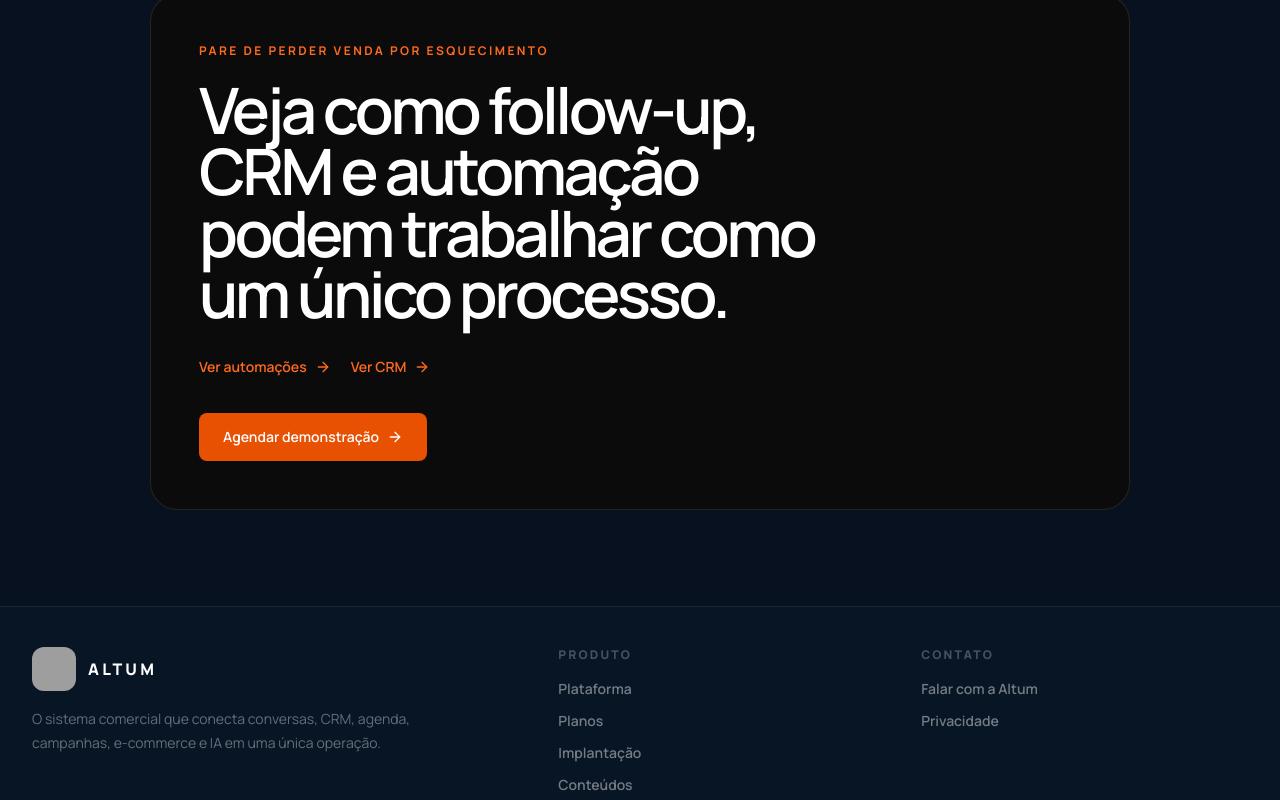
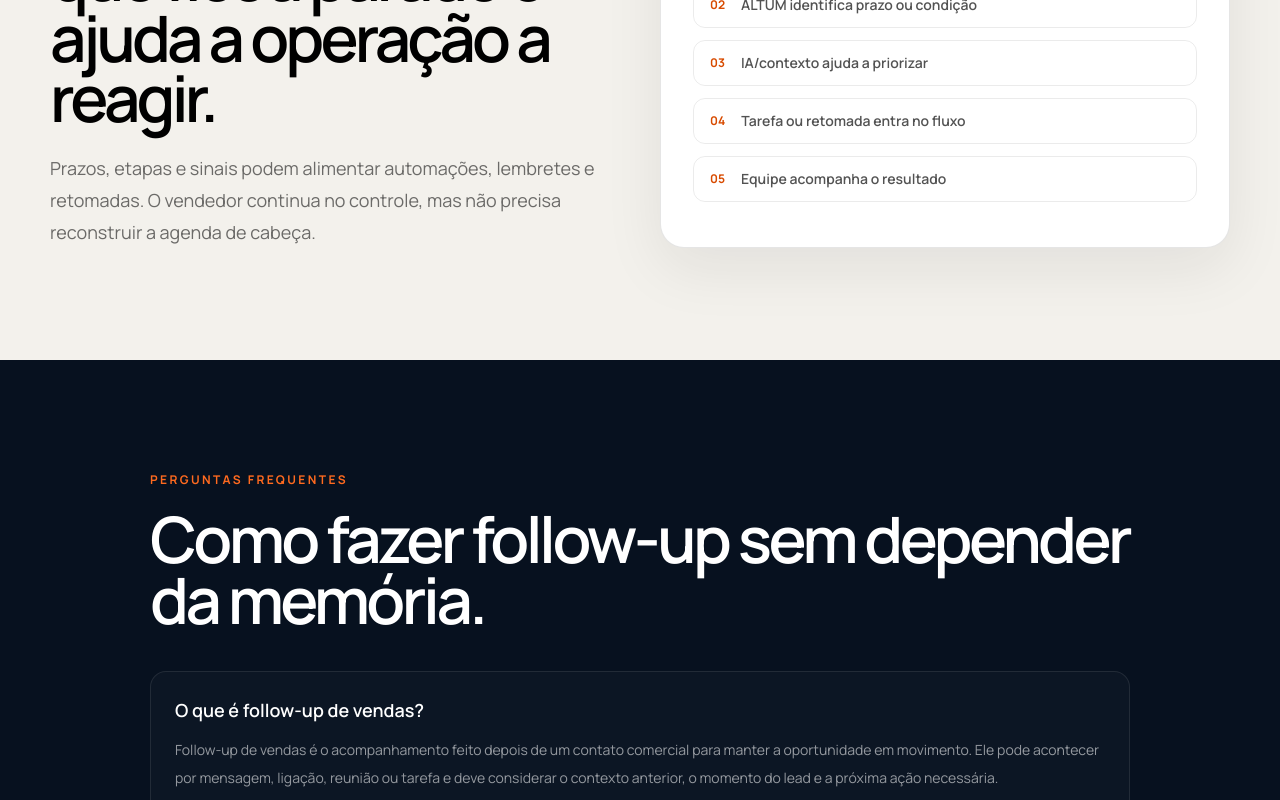
Before and after one commit to saviocipriano12/altum, a Next.js app: page /follow-up in a window 1280 px wide. Shown: the part 2718-3518 px from the top of the page. Built offline with nearby package versions, Linux system fonts and the light colour scheme; no server answers; grey boxes are pictures that could not be loaded.

Commit message:
seo: add answerable follow-up content and FAQ schema

```diff
--- a/app/follow-up/page.tsx
+++ b/app/follow-up/page.tsx
@@ -3,10 +3,11 @@ import Link from "next/link";
 import { ArrowRight, BellRing, Bot, Check, Clock3, History, RefreshCcw, Target } from "lucide-react";
 import { SiteShell } from "@/components/public/site-shell";
 import { buildMarketingMetadata } from "@/lib/public-site";
+import { buildFaqSchema, toJsonLdScript } from "@/lib/schema";
 
 export const metadata: Metadata = buildMarketingMetadata({
-  title: "Follow-up de Vendas com IA e Automação",
-  description: "Organize e automatize follow-ups de vendas com contexto do CRM, tarefas, prazos, IA e histórico comercial na ALTUM.",
+  title: "Follow-up de Vendas: como fazer e automatizar",
+  description: "Entenda o que é follow-up de vendas e veja como organizar prazos, próximas ações, histórico, CRM e automações para não perder oportunidades.",
   path: "/follow-up",
 });
 
@@ -19,7 +20,32 @@ const features = [
   [Target, "Follow-up conectado ao funil", "O acompanhamento não fica solto: ele está ligado à oportunidade, etapa, responsável e resultado esperado."],
 ] as const;
 
+const faqs = [
+  {
+    question: "O que é follow-up de vendas?",
+    answer: "Follow-up de vendas é o acompanhamento feito depois de um contato comercial para manter a oportunidade em movimento. Ele pode acontecer por mensagem, ligação, reunião ou tarefa e deve considerar o contexto anterior, o momento do lead e a próxima ação necessária.",
+  },
+  {
+    question: "Como fazer um bom follow-up de vendas?",
+    answer: "Um bom follow-up retoma o contexto da conversa, entrega algum avanço útil e deixa clara a próxima ação. Em vez de mensagens genéricas, use o histórico da oportunidade, o que ficou combinado e o prazo adequado para voltar a falar.",
+  },
+  {
+    question: "Quantas vezes devo fazer follow-up?",
+    answer: "Não existe um número universal. A frequência depende do ciclo de venda, urgência, canal e sinais do lead. O importante é definir uma cadência coerente, registrar cada tentativa e parar ou mudar a abordagem quando o contexto indicar.",
+  },
+  {
+    question: "É possível automatizar follow-up de vendas?",
+    answer: "Sim. Lembretes, tarefas e algumas mensagens podem ser automatizados com base em etapa, prazo ou condição. A automação funciona melhor quando preserva o histórico e permite que uma pessoa assuma em negociações que exigem contexto ou decisão.",
+  },
+  {
+    question: "Como CRM e IA ajudam no follow-up?",
+    answer: "O CRM mantém histórico, etapa, responsável e próxima ação organizados. A IA pode ajudar a resumir contexto, identificar prioridade e sugerir o próximo movimento. Na ALTUM, essas informações podem trabalhar juntas no mesmo fluxo comercial.",
+  },
+];
+
 export default function FollowUpPage() {
+  const faqSchema = buildFaqSchema(faqs);
+
   return (
     <SiteShell>
       <section className="px-5 pb-20 pt-24 lg:px-8 lg:pb-28 lg:pt-32">
@@ -36,6 +62,8 @@ export default function FollowUpPage() {
 
       <section className="border-y border-white/8 bg-[#080808] px-5 py-8 lg:px-8"><div className="mx-auto flex max-w-[1180px] flex-wrap gap-3 text-sm text-white/58">{["Próxima ação", "Prazo", "Responsável", "Histórico", "IA", "Reativação"].map((item) => <span key={item} className="flex items-center gap-2 rounded-md border border-white/10 bg-white/[0.03] px-3 py-2"><Check className="h-3.5 w-3.5 text-[#ff6a1f]" />{item}</span>)}</div></section>
 
+      <section className="px-5 py-20 lg:px-8 lg:py-24"><div className="mx-auto max-w-[980px] rounded-[1.6rem] border border-white/10 bg-white/[0.025] p-7 md:p-10"><p className="text-xs font-bold uppercase tracking-[0.2em] text-[#ff6a1f]">Resposta rápida</p><h2 className="mt-4 text-3xl font-semibold tracking-[-0.04em] text-white md:text-4xl">O que é follow-up de vendas?</h2><p className="mt-5 text-lg leading-8 text-white/68">Follow-up de vendas é o acompanhamento feito depois de um contato comercial para manter a oportunidade em movimento. Ele usa o histórico da negociação para decidir quando retomar, por qual canal, quem deve falar e qual próxima ação aumenta a chance de avanço.</p></div></section>
+
       <section className="px-5 py-24 lg:px-8 lg:py-32">
         <div className="mx-auto max-w-[1180px]">
           <div className="max-w-3xl"><p className="text-xs font-bold uppercase tracking-[0.2em] text-[#ff6a1f]">Continuidade comercial</p><h2 className="mt-5 text-[clamp(2.6rem,5vw,4.8rem)] font-semibold leading-[0.95] tracking-[-0.055em] text-white">Follow-up não é mandar “só passando para saber”.</h2><p className="mt-6 text-lg leading-8 text-white/52">Bom acompanhamento usa o que já aconteceu para decidir quando retomar, quem deve falar e qual é o próximo movimento comercial.</p></div>
@@ -45,7 +73,11 @@ export default function FollowUpPage() {
 
       <section className="bg-[#f3f1ec] px-5 py-24 text-black lg:px-8 lg:py-28"><div className="mx-auto grid max-w-[1180px] gap-10 lg:grid-cols-2"><div><p className="text-xs font-bold uppercase tracking-[0.2em] text-[#d84b00]">Follow-up + automação</p><h2 className="mt-5 text-[clamp(2.8rem,5vw,5rem)] font-semibold leading-[0.94] tracking-[-0.06em]">O sistema percebe o que ficou parado e ajuda a operação a reagir.</h2><p className="mt-6 max-w-xl text-lg leading-8 text-black/56">Prazos, etapas e sinais podem alimentar automações, lembretes e retomadas. O vendedor continua no controle, mas não precisa reconstruir a agenda de cabeça.</p></div><div className="rounded-[1.5rem] border border-black/10 bg-white p-8 shadow-[0_20px_60px_rgba(20,20,20,0.08)]"><p className="text-xs font-bold uppercase tracking-[0.18em] text-[#d84b00]">Exemplo de fluxo</p><div className="mt-6 space-y-3">{["Oportunidade fica sem próxima ação", "ALTUM identifica prazo ou condição", "IA/contexto ajuda a priorizar", "Tarefa ou retomada entra no fluxo", "Equipe acompanha o resultado"].map((item, index) => <div key={item} className="flex items-center gap-4 rounded-xl border border-black/8 px-4 py-3"><span className="text-xs font-bold text-[#d84b00]">0{index + 1}</span><span className="text-sm font-semibold text-black/68">{item}</span></div>)}</div></div></div></section>
 
+      <section className="px-5 py-24 lg:px-8 lg:py-28"><div className="mx-auto max-w-[980px]"><p className="text-xs font-bold uppercase tracking-[0.2em] text-[#ff6a1f]">Perguntas frequentes</p><h2 className="mt-5 text-[clamp(2.5rem,5vw,4.6rem)] font-semibold leading-[0.96] tracking-[-0.055em] text-white">Como fazer follow-up sem depender da memória.</h2><div className="mt-10 space-y-3">{faqs.map((faq) => <article key={faq.question} className="rounded-2xl border border-white/9 bg-white/[0.025] p-6"><h3 className="text-lg font-semibold text-white">{faq.question}</h3><p className="mt-3 text-sm leading-7 text-white/56">{faq.answer}</p></article>)}</div></div></section>
+
       <section className="px-5 py-24 lg:px-8"><div className="mx-auto max-w-[980px] rounded-[1.7rem] border border-white/10 bg-[#0b0b0b] p-8 md:p-12"><p className="text-xs font-bold uppercase tracking-[0.2em] text-[#ff6a1f]">Pare de perder venda por esquecimento</p><h2 className="mt-5 max-w-[15ch] text-[clamp(2.6rem,5vw,4.7rem)] font-semibold leading-[0.96] tracking-[-0.055em] text-white">Veja como follow-up, CRM e automação podem trabalhar como um único processo.</h2><div className="mt-8 flex flex-wrap gap-5 text-sm font-semibold"><Link href="/automacoes" className="inline-flex items-center gap-2 text-[#ff6a1f]">Ver automações <ArrowRight className="h-4 w-4" /></Link><Link href="/crm" className="inline-flex items-center gap-2 text-[#ff6a1f]">Ver CRM <ArrowRight className="h-4 w-4" /></Link></div><Link href="/contato?interest=demonstracao" className="mt-9 inline-flex items-center gap-2 rounded-lg bg-[#e85002] px-6 py-3.5 text-sm font-semibold text-white">Agendar demonstração <ArrowRight className="h-4 w-4" /></Link></div></section>
+
+      <script type="application/ld+json" dangerouslySetInnerHTML={toJsonLdScript(faqSchema)} />
     </SiteShell>
   );
 }
```
